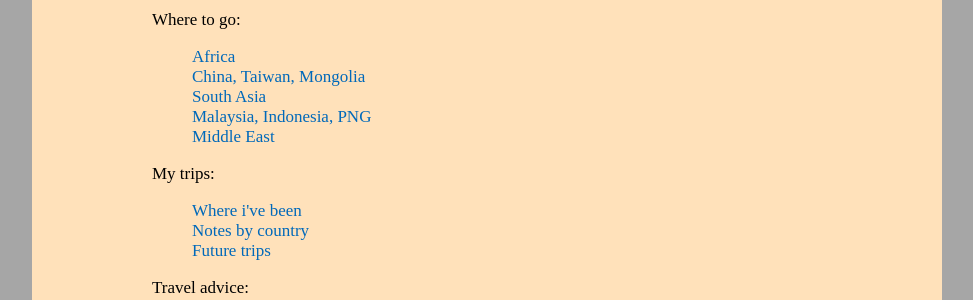
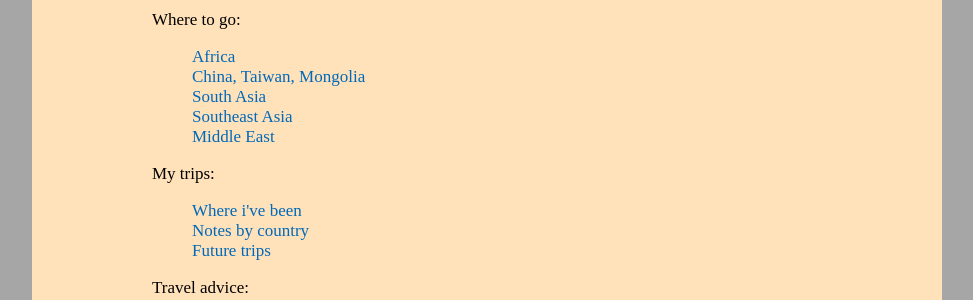
Before and after one commit to witbag/witbag.github.io, a Jekyll site: the page built from index.html, in a window 1280 px wide. Shown: the part 170-470 px from the top of the page, without its empty margins (153-1126 px from the left). Built offline with Jekyll 4.4.1, drawn with Linux system fonts in a browser that asks for light colours.

Commit message:
Update index.html

```diff
--- a/index.html
+++ b/index.html
@@ -13,7 +13,7 @@
 <a href="/travel/africa.html">Africa</a><br>
 <a href="/travel/china.html">China, Taiwan, Mongolia</a><br>
 <a href="/travel/s_asia.html">South Asia</a><br>
-<a href="/travel/se_asia.html">Malaysia, Indonesia, PNG</a><br>
+<a href="/travel/se_asia.html">Southeast Asia</a><br>
 <a href="/travel/westasia.html">Middle East</a>
 </dir>
 My trips:<br>
```
